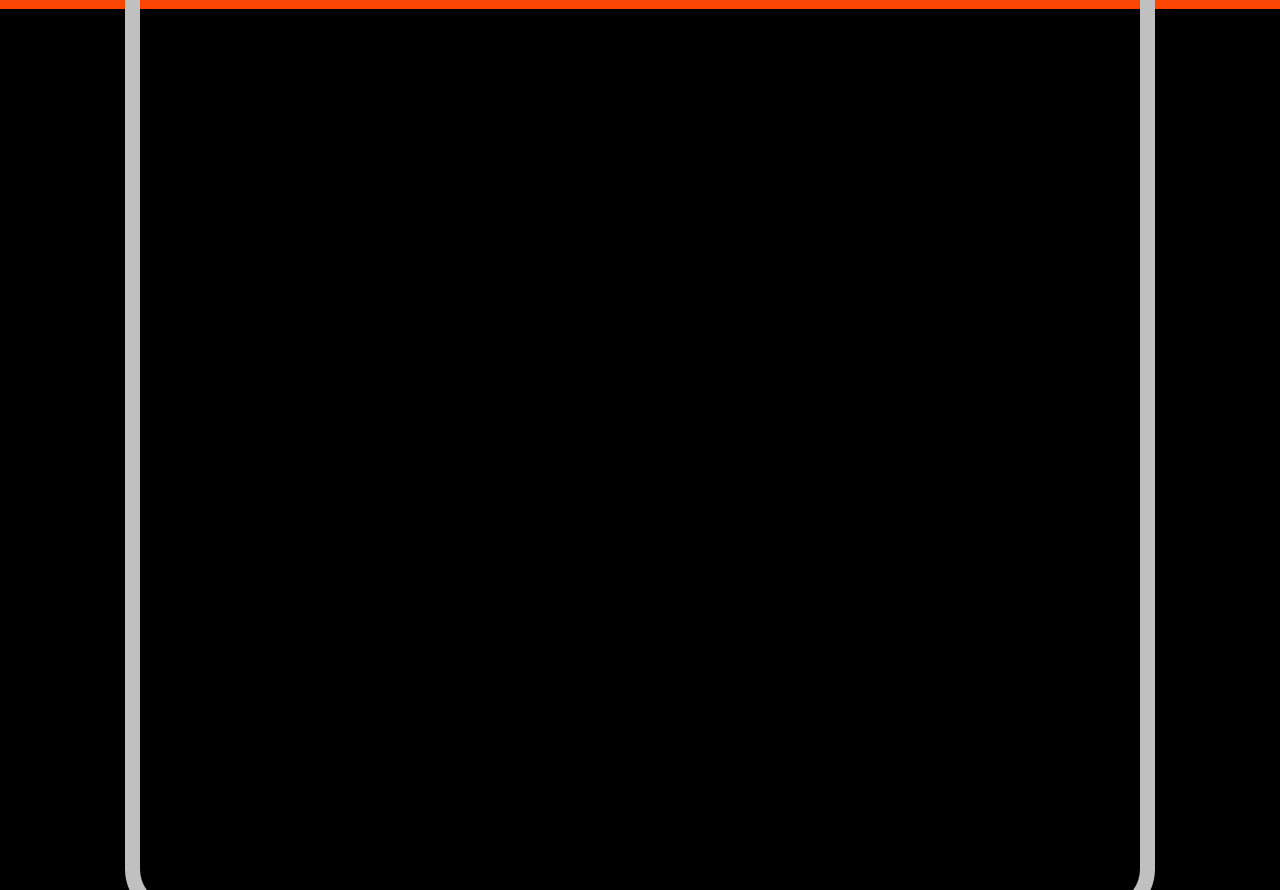
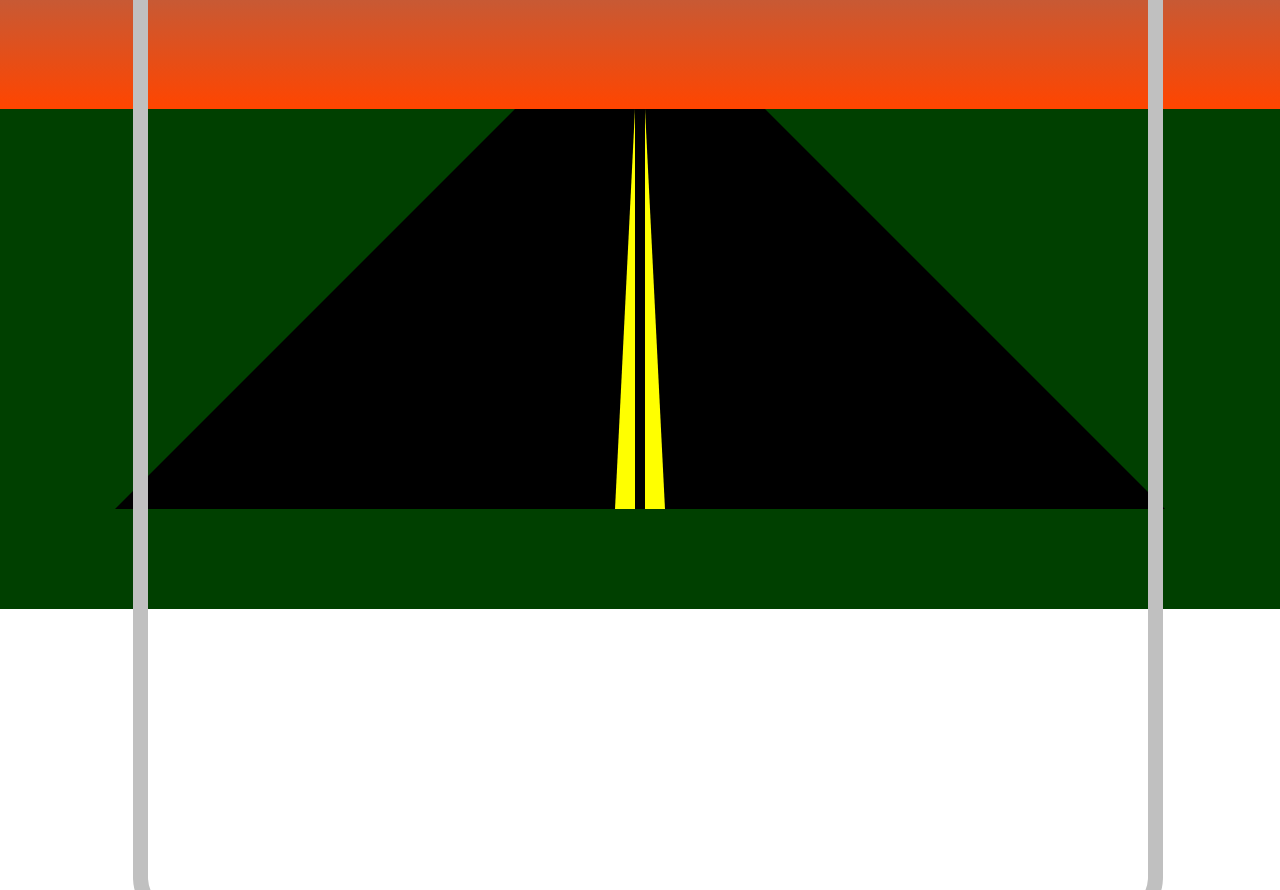
Before and after one commit to quephird/quephird.github.com, a plain HTML site: page index.html in a window 1280 px wide. Shown: the part 391-1281 px from the top of the page. Before the commit the page ends 800 px from the top, so only its background shows below. Drawn offline with Linux system fonts and the light colour scheme.

Commit message:
Added grass and road.

```diff
--- a/index.html
+++ b/index.html
@@ -7,7 +7,11 @@
   </head>
 
   <body>
-  <div class="sky" />
+  <div class="sky"></div>
+
+  <div class="ground">
+    <div class="leftGrass"></div><div class="road"></div><div class="leftCenterLine"></div><div class="gap"></div><div class="rightCenterLine"></div><div class="road"></div><div class="rightGrass"></div>
+  </div>
 
   <div class="signGroup">
     <div class="sign">
@@ -59,7 +63,7 @@
     </div>
   </div>
 
-  <div class="signPost" />
+  <div class="signPost"></div>
 
   </body>
 </html>
--- a/styles/me.css
+++ b/styles/me.css
@@ -32,7 +32,6 @@
 }
 
 body {
-    background-color: black;
     width: 100%;
 
     /* This is to prevent the vertical scrollbar from appearing to expose
@@ -55,11 +54,81 @@ img {
     background-image: -o-linear-gradient(top, #00A3EF 0%, #ff4500 100%);
     /* Webkit (Chrome 11+) */
     background-image: -webkit-linear-gradient(top, #00A3EF 0%, #ff4500 100%);
-    height: 50%;
+    height: 500px;
     left: 0px;
     position: absolute;
     top: 0px;
     width: 100%;
+}
+
+.ground {
+    background-color: #004000;
+    height: 500px;
+    left: 0px;
+    position: absolute;
+    text-align: center;
+    top: 500px;
+    width: 100%;
+}
+
+.leftGrass {
+    border-color: #000000 #000000 #000000 #004000;
+    border-style: solid;
+    border-width: 0px 0px 400px 400px;
+    display: inline-block;
+    height: 0px;
+    line-height: 0px;
+    top: 0px;
+    width: 0px;
+}
+
+.leftCenterLine {
+    border-color: #000000 #000000 #ffff00 #000000;
+    border-style: solid;
+    border-width: 0px 0px 400px 20px;
+    display: inline-block;
+    height: 0px;
+    line-height: 0px;
+    top: 0px;
+    width: 0px;
+}
+
+.road {
+    background-color: black;
+    display: inline-block;
+    height: 400px;
+    top: 0px;
+    width: 100px;
+}
+
+.gap {
+    background-color: black;
+    display: inline-block;
+    height: 400px;
+    top: 0px;
+    width: 10px;
+}
+
+.rightGrass {
+    border-color: #000000 #004000 #000000 #000000;
+    border-style: solid;
+    border-width: 0px 400px 400px 0px;
+    display: inline-block;
+    height: 0px;
+    line-height: 0px;
+    top: 0px;
+    width: 0px;
+}
+
+.rightCenterLine {
+    border-color: #000000 #000000 #ffff00 #000000;
+    border-style: solid;
+    border-width: 0px 20px 400px 0px;
+    display: inline-block;
+    height: 0px;
+    line-height: 0px;
+    top: 0px;
+    width: 0px;
 }
 
 .signPost {
```
